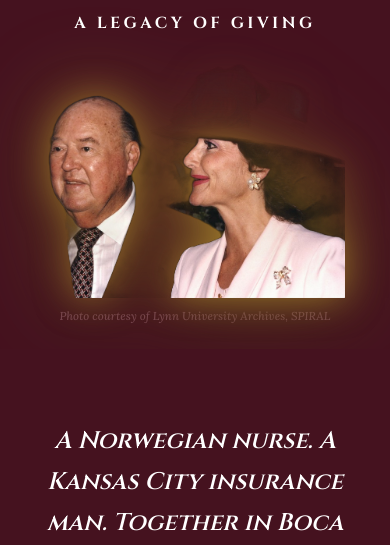
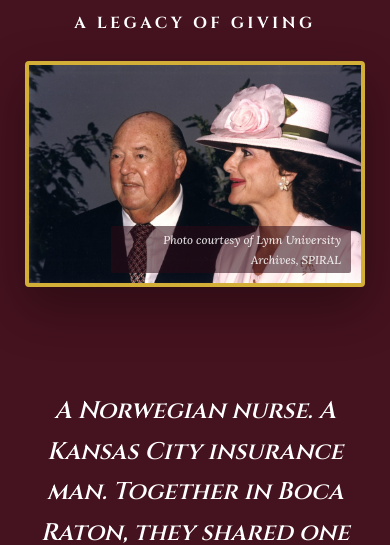
Before and after one commit to iwaite-maker/em-lynn-foundation, a plain HTML site: page index.html in a window 390 px wide. Shown: the part 302-847 px from the top of the page. Drawn offline with Linux system fonts and the light colour scheme.

Commit message:
Revert hero to clean framed photo, restyle E.M. monogram icons

```diff
--- a/index.html
+++ b/index.html
@@ -37,7 +37,7 @@
         <p class="eyebrow">A Legacy of Giving</p>
       </div>
       <figure class="hero-photo">
-        <img src="images/hero-portrait-cutout.png" alt="Eugene and Christine Lynn together at a Lynn University event">
+        <img src="images/hero-portrait.jpg" alt="Eugene and Christine Lynn together at a Lynn University event">
         <figcaption class="photo-credit">Photo courtesy of Lynn University Archives, SPIRAL</figcaption>
       </figure>
     </div>
--- a/style.css
+++ b/style.css
@@ -113,7 +113,6 @@ p {
   background: var(--burgundy);
   text-align: center;
   padding: 0;
-  overflow: hidden;
 }
 
 .hero-inner {
@@ -123,45 +122,40 @@ p {
 }
 
 .hero-grid {
-  position: relative;
-  min-height: 620px;
+  display: grid;
+  grid-template-columns: 1.05fr 1fr;
+  align-items: center;
+  gap: 3rem;
+  min-height: 0;
   text-align: left;
+  padding: 4.5rem 0;
 }
 
 .hero-text {
-  position: relative;
-  z-index: 2;
-  max-width: 560px;
-  padding: 3rem 0;
+  max-width: 540px;
 }
 
 .hero-photo {
-  position: absolute;
-  z-index: 1;
-  right: 0;
-  bottom: 0;
-  height: 100%;
-  width: auto;
+  position: relative;
   margin: 0;
-  display: block;
+  border-radius: 4px;
+  overflow: hidden;
+  border: 4px solid var(--gold);
+  box-shadow: 0 20px 50px rgba(0, 0, 0, 0.35);
 }
 
 .hero-photo img {
-  height: 100%;
-  width: auto;
+  width: 100%;
+  height: auto;
   display: block;
-  filter:
-    drop-shadow(0 0 18px rgba(212, 175, 55, 0.55))
-    drop-shadow(0 0 42px rgba(212, 175, 55, 0.35))
-    drop-shadow(0 12px 30px rgba(0, 0, 0, 0.4));
 }
 
 .hero-photo .photo-credit {
   position: absolute;
-  bottom: 0.7rem;
-  right: 0.3rem;
+  bottom: 0.6rem;
+  right: 0.6rem;
   left: auto;
-  max-width: 280px;
+  max-width: 240px;
   font-size: 0.72rem;
   font-weight: 500;
   font-style: italic;
@@ -763,38 +757,20 @@ blockquote cite {
   }
 
   .hero-grid {
-    min-height: 0;
+    grid-template-columns: 1fr;
+    gap: 0;
+    padding: 2.5rem 0 2rem;
     text-align: center;
   }
 
   .hero-text {
-    position: static;
     max-width: none;
-    padding: 2.5rem 0 1.5rem;
+    padding: 0 0 1.5rem;
   }
 
   .hero-photo {
-    position: static;
-    max-width: 300px;
-    height: auto;
-    width: auto;
-    margin: 0 auto 1.5rem;
-  }
-
-  .hero-photo img {
-    height: auto;
-    max-height: 380px;
-    width: 100%;
-  }
-
-  .hero-photo .photo-credit {
-    position: static;
-    display: block;
-    background: none;
-    color: var(--burgundy-soft);
-    text-align: center;
-    max-width: none;
-    padding: 0.5rem 0 0;
+    max-width: 340px;
+    margin: 0 auto;
   }
 
   .vision-forward .vision-grid {
```
Also changed, not shown: favicon.ico.
